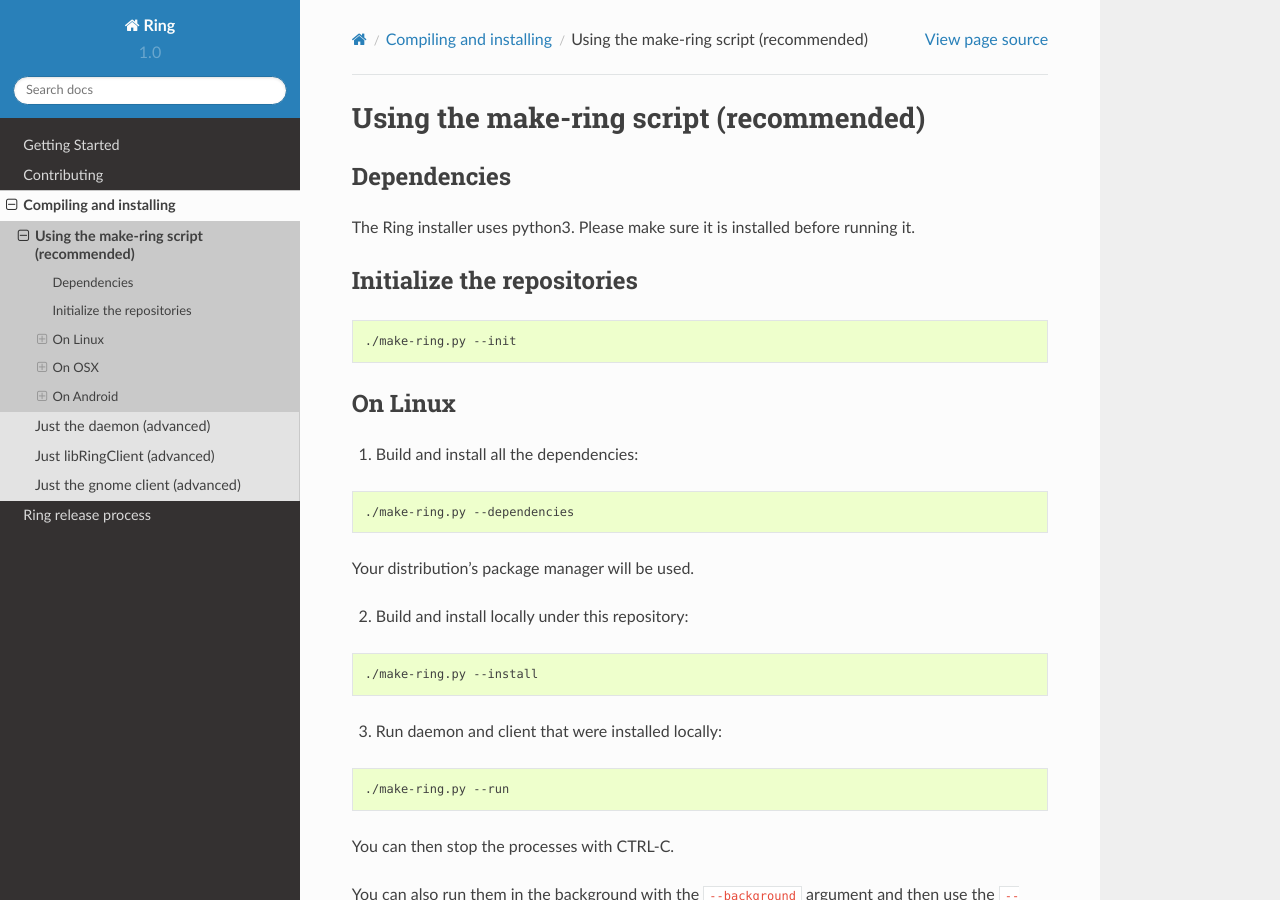
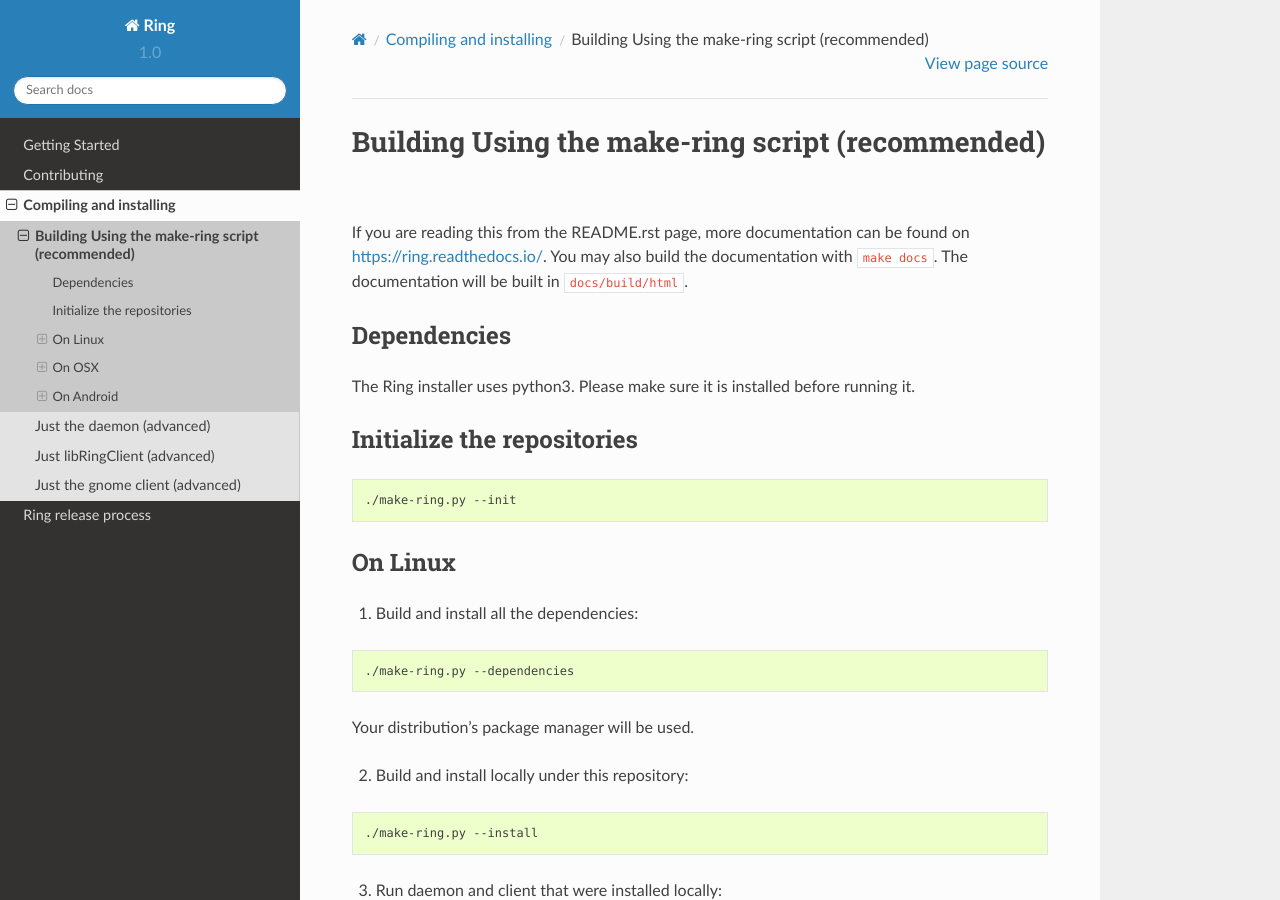
Before and after one commit to savoirfairelinux/jami-project, a Sphinx documentation site: the page built from docs/source/compiling_and_installing/ring-project.rst, in a window 1280 px wide and 900 px high. Built offline with Sphinx 7.4.7 and the Read the Docs theme 2.0.0, drawn with Linux system fonts in a browser that asks for light colours.

Commit message:
Symlink the ring-project build instructions to README.rst
RST renders properly on GitHub and is fairly readable. This way,
users have a way to access simple build documentation without building
docs or going to a website.

Change-Id: I81e1021017c8122edb6b2675ebf36363b022de1e
Tuleap: #637

```diff
--- /dev/null
+++ b/README.rst
@@ -0,0 +1 @@
+docs/source/compiling_and_installing/ring-project.rst
--- a/docs/source/compiling_and_installing/ring-project.rst
+++ b/docs/source/compiling_and_installing/ring-project.rst
@@ -1,5 +1,9 @@
-Using the make-ring script (recommended)
-========================================
+Building Using the make-ring script (recommended)
+================================================
+
+If you are reading this from the README.rst page, more documentation can be found on
+https://ring.readthedocs.io/. You may also build the documentation with ``make docs``.
+The documentation will be built in ``docs/build/html``.
 
 Dependencies
 ############
```
Also changed, not shown: README.md (deleted, +0 -9 lines).
